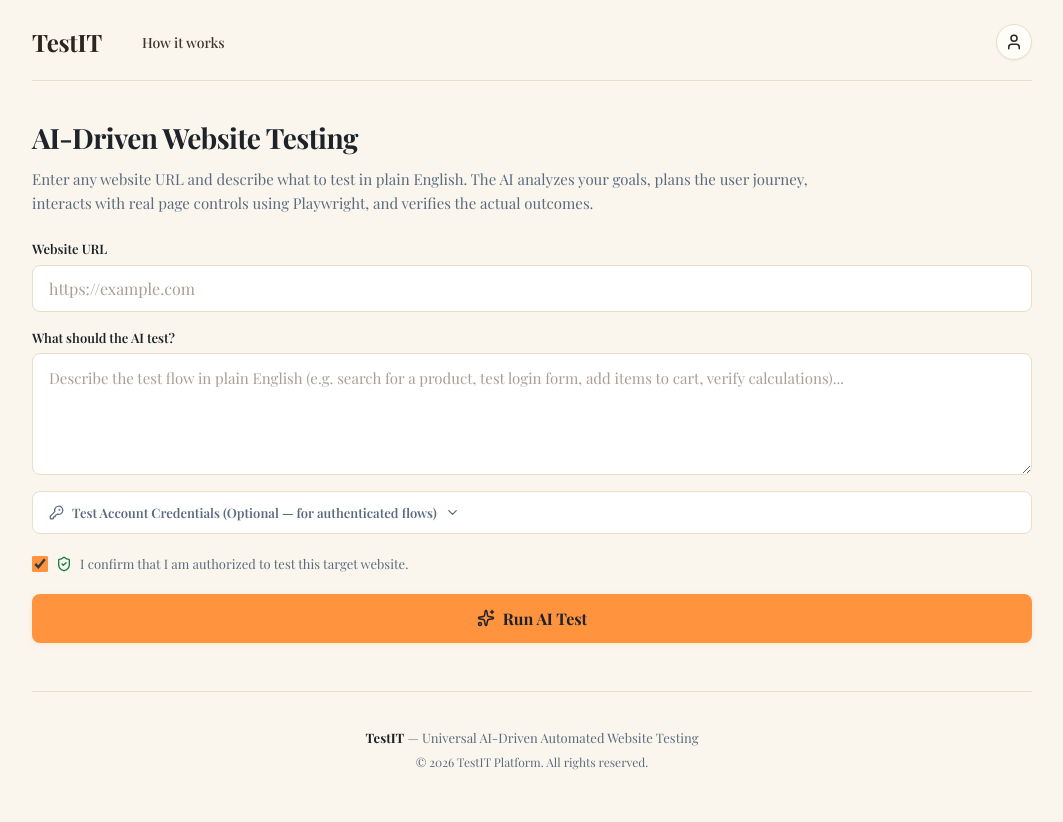
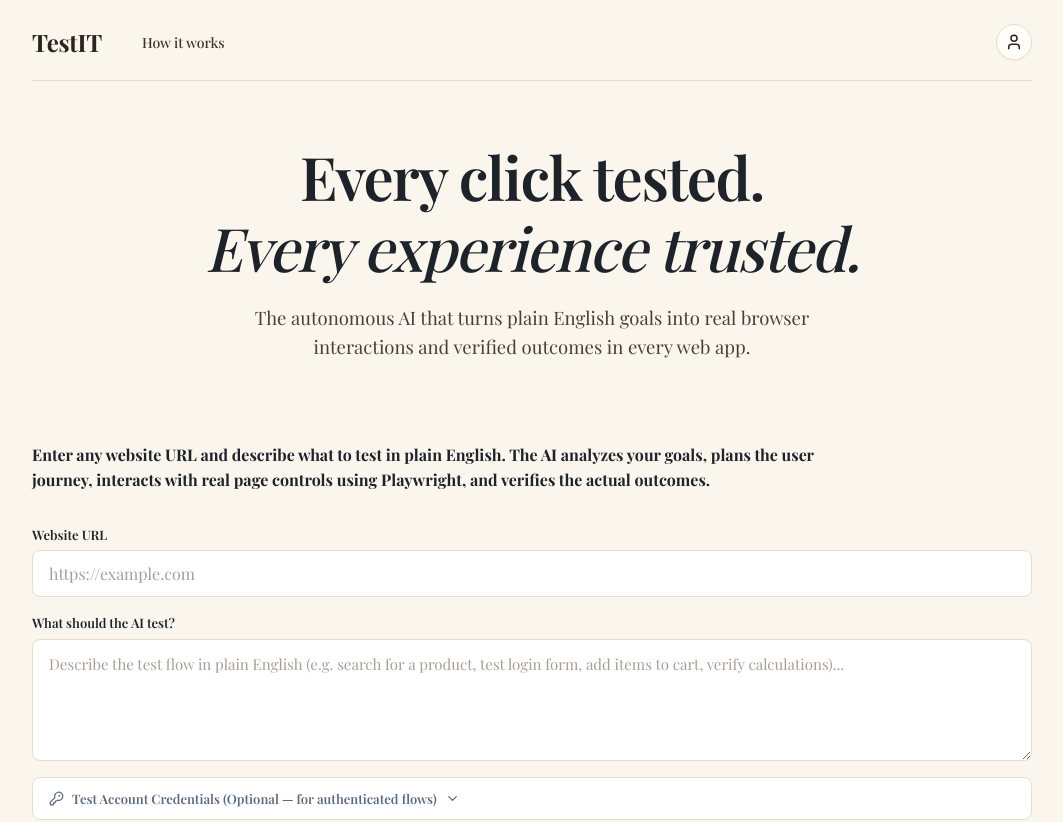
Before and after one commit to Pratiti-paul/TestIT, a React (Vite) app in the folder frontend/: page / in a window 1280 px wide. Shown: the top 822 px of the page, without its empty margins (108-1171 px from the left). Built offline with nearby package versions, Linux system fonts and the light colour scheme; a web font is replaced by a local one.

Commit message:
text spacing

```diff
--- a/frontend/src/App.css
+++ b/frontend/src/App.css
@@ -335,6 +335,51 @@
   transform: translateY(-1px);
 }
 
+/* Hero Statement Section */
+.hero-statement-section {
+  text-align: center;
+  padding: 24px 0 48px;
+  max-width: 820px;
+  margin: 0 auto;
+  display: flex;
+  flex-direction: column;
+  align-items: center;
+}
+
+.hero-statement-title {
+  font-family: var(--serif);
+  font-size: clamp(36px, 5.5vw, 60px);
+  font-weight: 600;
+  color: #1E232A;
+  line-height: 1.18;
+  letter-spacing: -0.025em;
+  margin-bottom: 20px;
+  display: flex;
+  flex-direction: column;
+  align-items: center;
+}
+
+.hero-statement-line {
+  display: block;
+}
+
+.hero-statement-italic {
+  display: block;
+  font-style: italic;
+  font-weight: 500;
+  color: #1E232A;
+}
+
+.hero-statement-subtitle {
+  font-family: var(--serif);
+  font-size: clamp(16px, 1.8vw, 18.5px);
+  font-weight: 400;
+  color: #4A3E36;
+  line-height: 1.6;
+  max-width: 560px;
+  margin: 0 auto;
+}
+
 /* Form Section (Plain Component) */
 .scan-form-section {
   background: transparent;
@@ -344,20 +389,19 @@
   box-shadow: none;
 }
 
-.section-intro h1 {
-  font-size: 28px;
-  font-weight: 700;
-  color: var(--text-h);
-  margin-bottom: 8px;
-  letter-spacing: -0.5px;
-}
-
+.section-intro {
+  margin-bottom: 32px;
+}
+
+.ai-test-description,
 .intro-text {
-  font-size: 15px;
-  color: var(--text-muted);
+  font-family: var(--serif);
+  font-size: 16px;
+  font-weight: 700;
+  color: #1E232A;
   line-height: 1.6;
-  max-width: 780px;
-  margin-bottom: 24px;
+  max-width: 820px;
+  margin: 0;
 }
 
 .scan-form {
--- a/frontend/src/App.jsx
+++ b/frontend/src/App.jsx
@@ -12,6 +12,16 @@ const CURRENT_YEAR = new Date().getFullYear();
 function HomePage({ onRunAiTest, isRunning, testError, testReport }) {
   return (
     <>
+      <section className="hero-statement-section" aria-label="Tagline">
+        <h1 className="hero-statement-title">
+          <span className="hero-statement-line">Every click tested.</span>
+          <span className="hero-statement-italic">Every experience trusted.</span>
+        </h1>
+        <p className="hero-statement-subtitle">
+          The autonomous AI that turns plain English goals into real browser interactions and verified outcomes in every web app.
+        </p>
+      </section>
+
       <AiTestForm
         onRunTest={onRunAiTest}
         isRunning={isRunning}
--- a/frontend/src/components/AiTestForm.jsx
+++ b/frontend/src/components/AiTestForm.jsx
@@ -60,8 +60,7 @@ export function AiTestForm({ onRunTest, isRunning, apiError }) {
   return (
     <section className="scan-form-section" aria-labelledby="ai-test-heading">
       <div className="section-intro">
-        <h1 id="ai-test-heading">AI-Driven Website Testing</h1>
-        <p className="intro-text">
+        <p className="ai-test-description">
           Enter any website URL and describe what to test in plain English. The AI analyzes your
           goals, plans the user journey, interacts with real page controls using Playwright, and
           verifies the actual outcomes.
```
